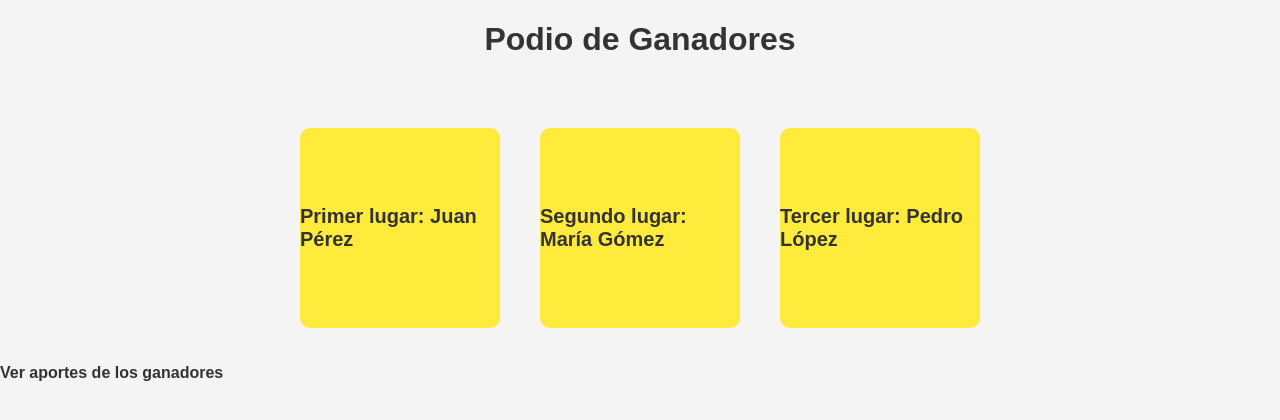
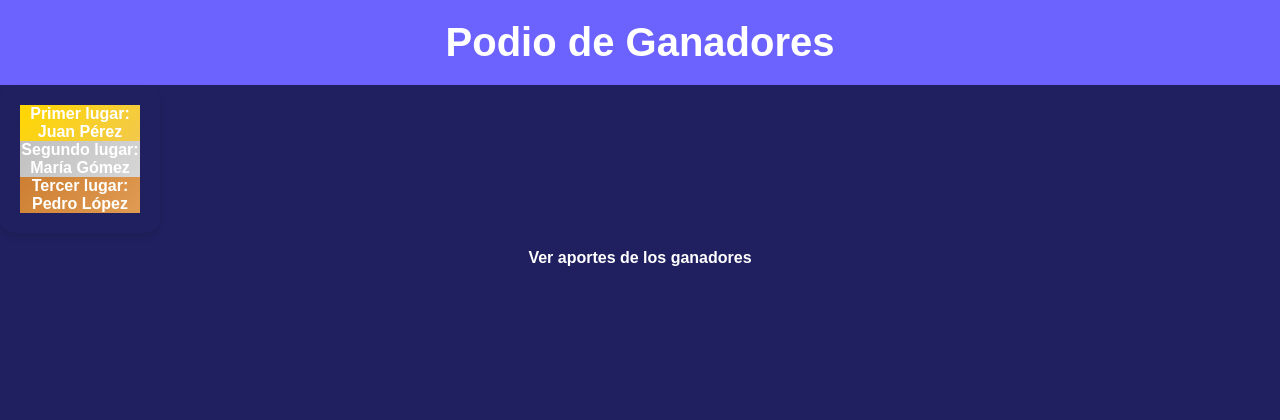
Before and after one commit to LintSenser/ganadores, a plain HTML site: page index.html in a window 1280 px wide. Drawn offline with Linux system fonts and the light colour scheme.

Commit message:
Update style.css

```diff
--- a/style.css
+++ b/style.css
@@ -1,45 +1,99 @@
 body {
-    font-family: Arial, sans-serif;
-    background-color: #f4f4f4;
-    margin: 0;
-    padding: 0;
+  font-family: 'Arial', sans-serif;
+  margin: 0;
+  padding: 0;
+  background-color: #202060;
+  color: #333;
+  text-align: center;
 }
 
 h1 {
-    text-align: center;
-    color: #333;
+  background-color: #6c63ff;
+  color: white;
+  margin: 0;
+  padding: 20px 0;
+  font-size: 2.5rem;
+}
+
+.podios {
+  display: flex;
+  justify-content: center;
+  align-items: flex-end;
+  margin-top: 50px;
+  gap: 30px;
 }
 
 .podio {
-    display: flex;
-    justify-content: center;
-    margin-top: 50px;
+  text-align: center;
+  padding: 20px;
+  border-radius: 15px;
+  width: 120px;
+  box-shadow: 0 4px 6px rgba(0, 0, 0, 0.1);
+  transition: transform 0.3s ease, box-shadow 0.3s ease;
 }
 
-.podio .puesto {
-    width: 200px;
-    height: 200px;
-    margin: 20px;
-    background-color: #ffeb3b;
-    display: flex;
-    justify-content: center;
-    align-items: center;
-    font-size: 20px;
-    color: #333;
-    border-radius: 10px;
-    transition: all 0.3s ease;
+.podio:hover {
+  transform: translateY(-10px);
+  box-shadow: 0 6px 12px rgba(0, 0, 0, 0.2);
 }
 
-.podio .puesto:hover {
-    background-color: #ff9800;
+.primer-lugar {
+  background: linear-gradient(135deg, #ffd700, #f2c94c);
+  color: #000;
+}
+
+.segundo-lugar {
+  background: linear-gradient(135deg, #c0c0c0, #d6d6d6);
+  color: #000;
+}
+
+.tercer-lugar {
+  background: linear-gradient(135deg, #cd7f32, #e09b53);
+  color: #000;
+}
+
+.nombre {
+  display: block;
+  margin-top: 10px;
+  font-size: 1.4rem;
+  text-decoration: none;
+  color: #333;
+  font-weight: bold;
+  padding: 5px;
+  border-radius: 5px;
+  transition: color 0.3s ease, background-color 0.3s ease;
+}
+
+.nombre:hover {
+  color: white;
+  background-color: #6c63ff;
 }
 
 a {
-    text-decoration: none;
-    color: #333;
-    font-weight: bold;
+  text-decoration: none;
+  color: #ffffff;
+  font-weight: bold;
+  transition: color 0.3s ease;
 }
 
 a:hover {
-    color: #fff;
+  color: #ff5733;
 }
+
+a:visited {
+  color: #ffffff;
+}
+
+ul {
+  list-style-type: none;
+  padding: 0;
+}
+
+li {
+  margin: 10px 0;
+}
+
+h2 {
+  font-size: 1.8rem;
+  color: #444;
+}
```
